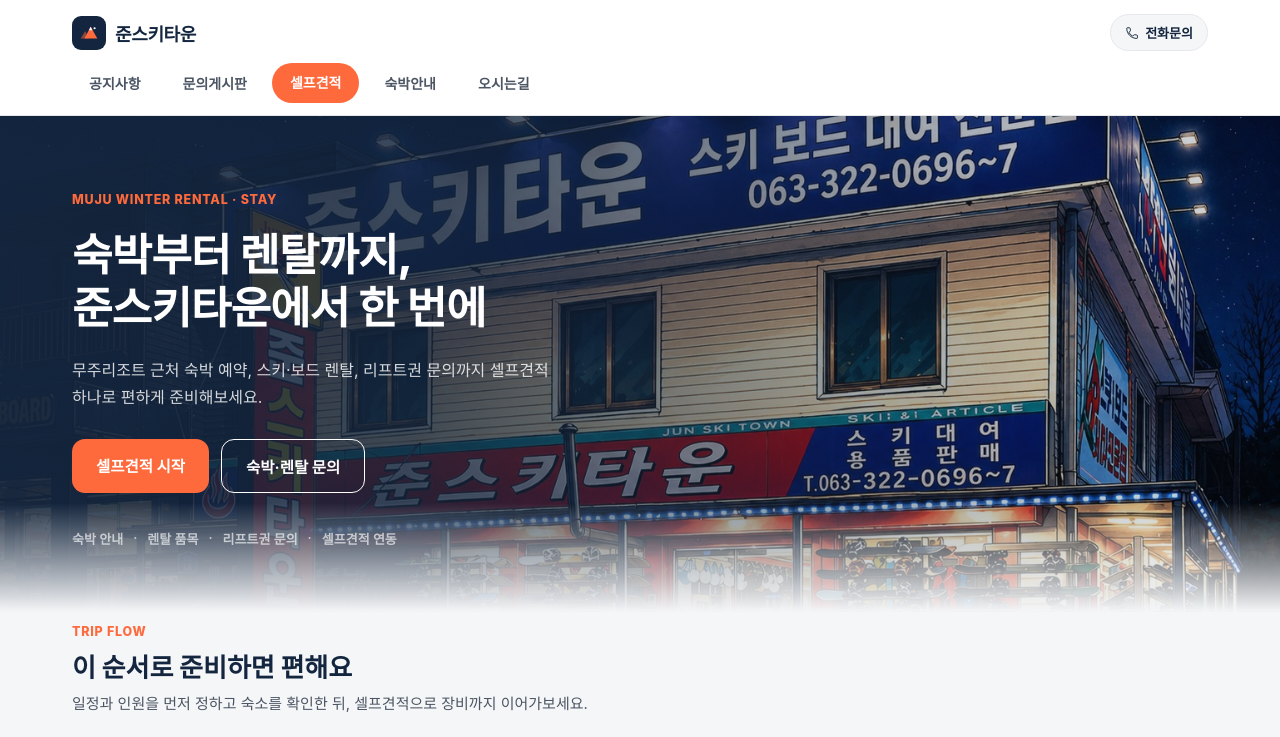
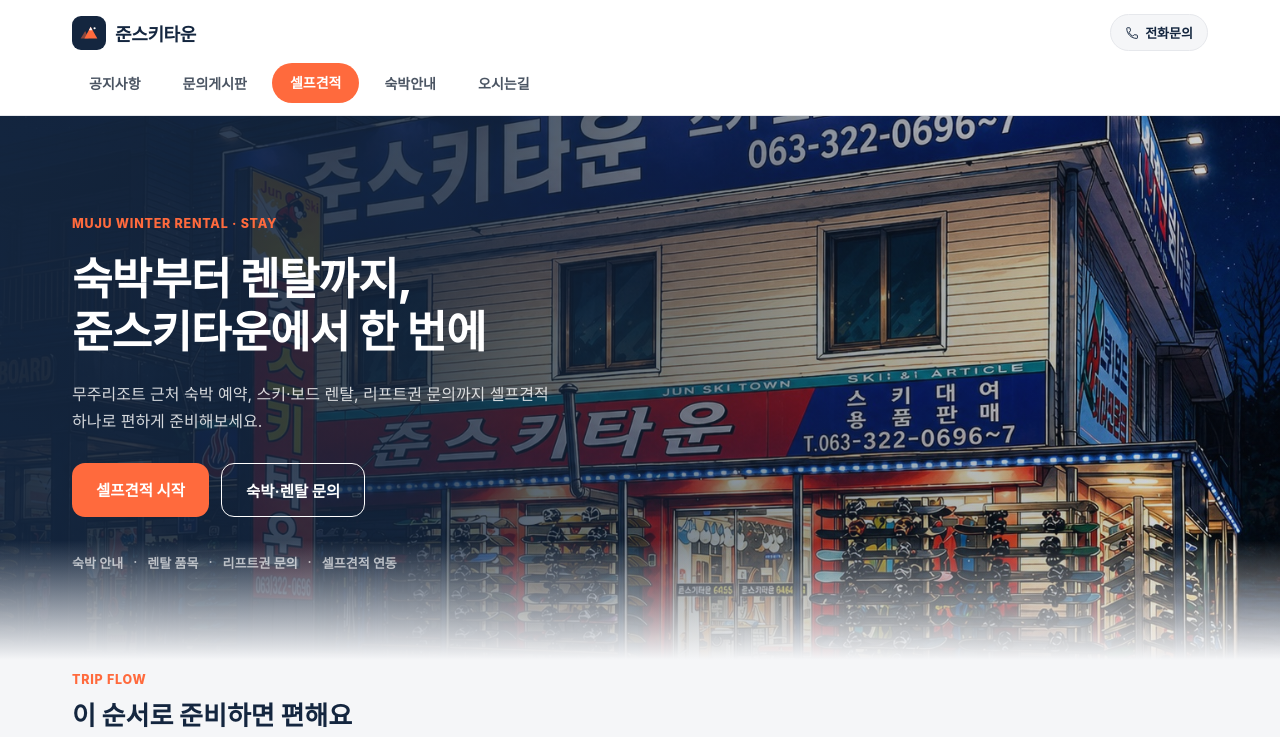
Before and after one commit to rosookwan/ski-rent-shop, a plain HTML site: page index.html in a window 1280 px wide. Shown: the top 737 px of the page. Drawn offline with Linux system fonts and the light colour scheme; a web font is replaced by a local one.

Commit message:
Show more of hero image vertically
- 히어로 최소 높이 확대(clamp 480px~720px) 및 이미지 위치 중앙 정렬로
  간판~매장 입구까지 노출 범위 확대

Co-Authored-By: Claude Fable 5 <noreply@anthropic.com>

```diff
--- a/index.html
+++ b/index.html
@@ -16,8 +16,8 @@
 
 <div id="siteHeader"></div>
 
-<section style="background-color:#14263F;background-image:linear-gradient(180deg, rgba(20,38,63,0) 78%, #F5F6F8 100%), linear-gradient(100deg, rgba(20,38,63,.95) 0%, rgba(20,38,63,.82) 34%, rgba(20,38,63,.40) 66%, rgba(20,38,63,.10) 100%), url('uploads/skishopImg.jpg');background-size:cover,cover,cover;background-position:center,center 32%,center 32%;background-repeat:no-repeat;">
-  <div style="max-width:1200px;margin:0 auto;padding:76px clamp(16px,4vw,32px) 64px;display:flex;flex-direction:column;gap:22px;">
+<section style="background-color:#14263F;background-image:linear-gradient(180deg, rgba(20,38,63,0) 78%, #F5F6F8 100%), linear-gradient(100deg, rgba(20,38,63,.95) 0%, rgba(20,38,63,.82) 34%, rgba(20,38,63,.40) 66%, rgba(20,38,63,.10) 100%), url('uploads/skishopImg.jpg');background-size:cover,cover,cover;background-position:center,center,center;background-repeat:no-repeat;display:flex;align-items:center;min-height:clamp(480px,68vh,720px);">
+  <div style="max-width:1200px;margin:0 auto;width:100%;padding:76px clamp(16px,4vw,32px) 64px;display:flex;flex-direction:column;gap:22px;">
     <div style="font-size:12.5px;font-weight:800;letter-spacing:.06em;color:#FF6A3D;text-transform:uppercase;">MUJU WINTER RENTAL · STAY</div>
     <h1 style="margin:0;font-size:clamp(28px,6vw,44px);line-height:1.2;font-weight:800;color:#FFFFFF;letter-spacing:-0.02em;max-width:680px;">숙박부터 렌탈까지,<br/>준스키타운에서 한 번에</h1>
     <p style="margin:0;font-size:16px;line-height:1.7;color:rgba(255,255,255,.82);max-width:520px;">무주리조트 근처 숙박 예약, 스키·보드 렌탈, 리프트권 문의까지 셀프견적 하나로 편하게 준비해보세요.</p>
```
